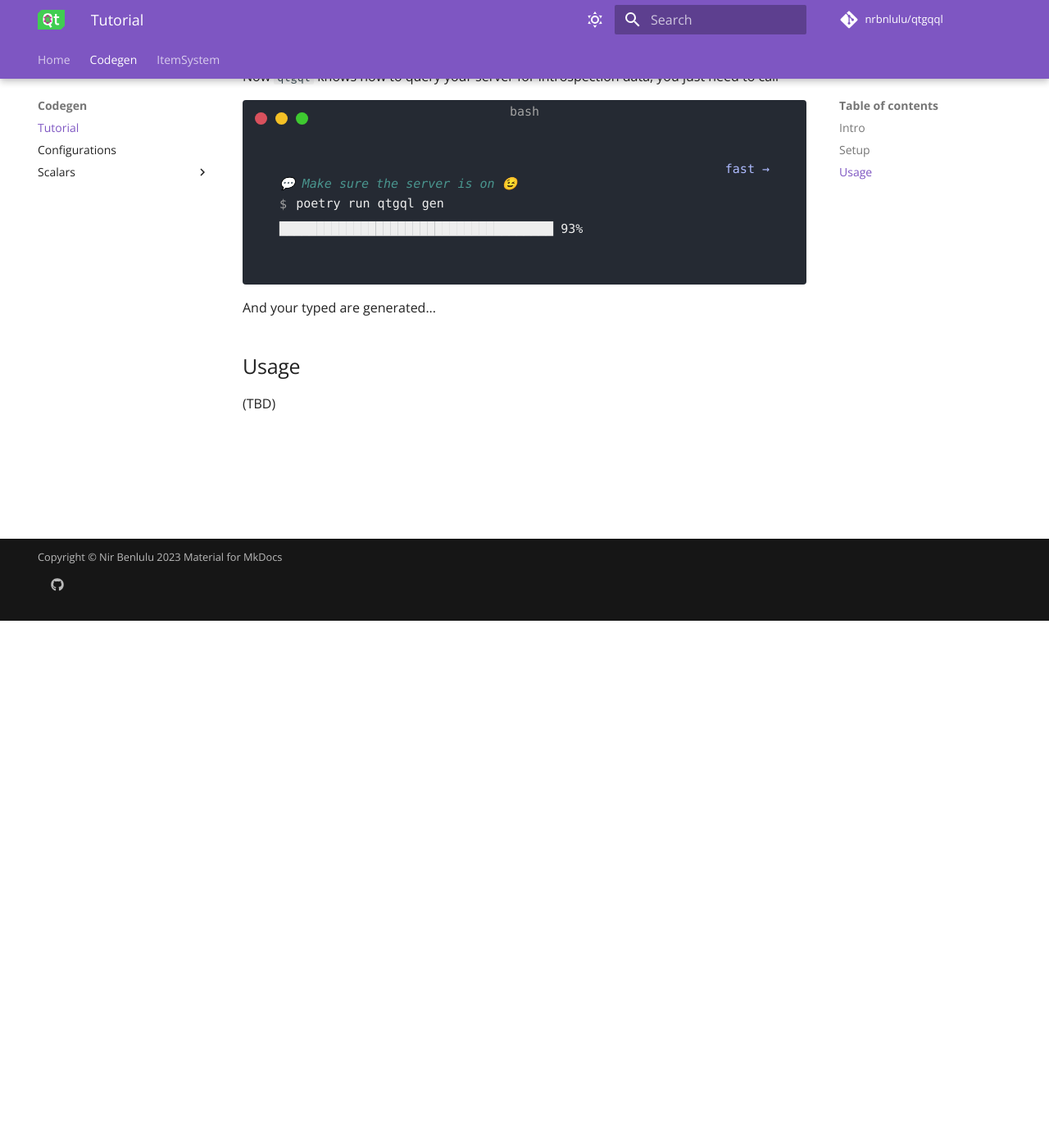
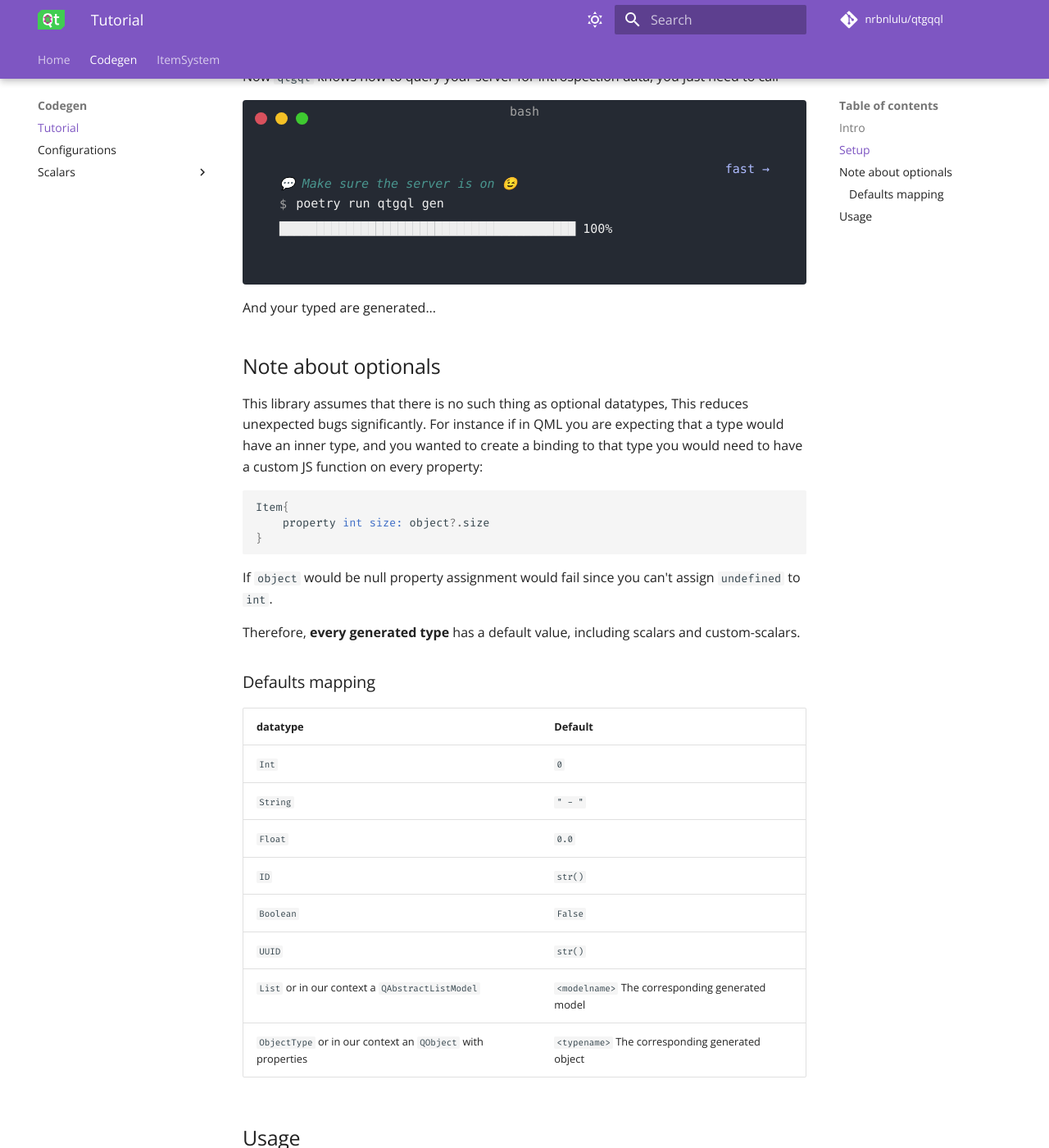
Before and after one commit to qtgql/qtgql, an MkDocs documentation site: the page built from docs/codegen/tutorial.md, in a window 1280 px wide and 1400 px high, scrolled down 643 px. Shown: the whole window at 82% size. Built offline with MkDocs 1.6.1 and Material for MkDocs 9.7.7, drawn with Linux system fonts in a browser that asks for light colours; comment, search, counter and statistics services are not loaded; the version menu is left out.

Commit message:
doc: update docs about optionals.

````diff
--- a/docs/codegen/tutorial.md
+++ b/docs/codegen/tutorial.md
@@ -41,6 +41,35 @@ $ poetry run qtgql gen
 
 And your typed are generated...
 
+## Note about optionals
+This library assumes that there is no such thing as optional datatypes,
+This reduces unexpected bugs significantly.
+For instance if in QML you are expecting that a type would have an inner type,
+and you wanted to create a binding to that type you would need to have a custom
+JS function on every property:
+```qml
+Item{
+    property int size: object?.size
+}
+```
+If `object` would be null property assignment would fail since
+you can't assign `undefined` to `int`.
+
+Therefore, **every generated type** has a default value,
+including scalars and custom-scalars.
+### Defaults mapping
+| datatype                                                    | Default                                         |
+|-------------------------------------------------------------|-------------------------------------------------|
+| `Int`                                                       | `0`                                             |
+| `String`                                                    | `" - "`                                         |
+| `Float`                                                     | `0.0`                                           |
+| `ID`                                                        | `str()`                                         |
+| `Boolean`                                                   | `False`                                         |
+| `UUID`                                                      | `str()`                                         |
+| `List` or in our context a `QAbstractListModel`             | `<modelname>` The corresponding generated model |
+| `ObjectType` or in our context an `QObject` with properties | `<typename>` The corresponding generated object |
+
+
 ## Usage
 
 (TBD)
````
Also changed, not shown: docs/codegen/scalars/create_scalar.md (+2 -2 lines).
